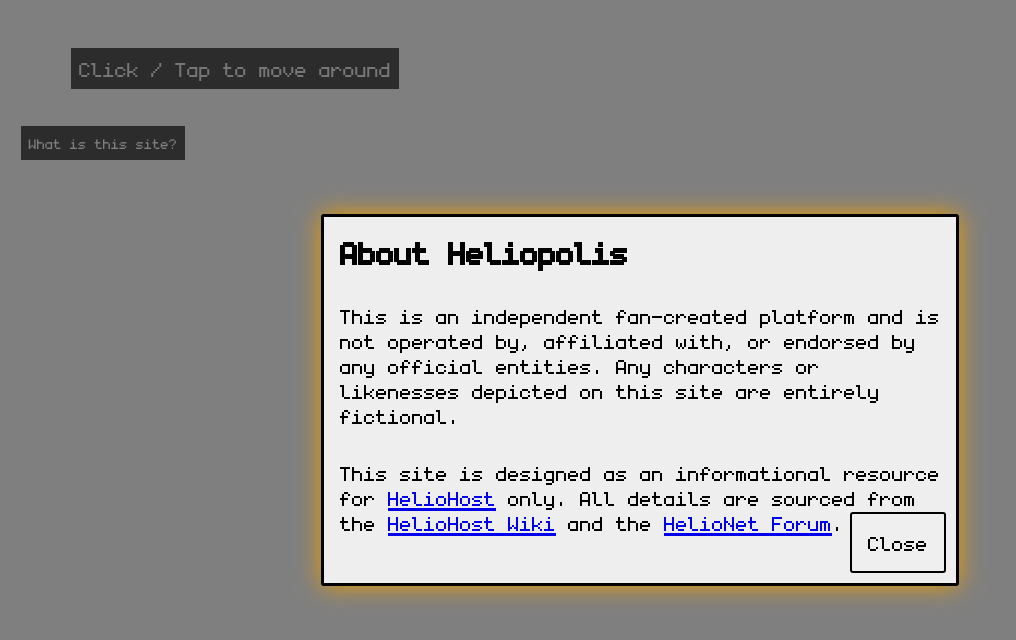
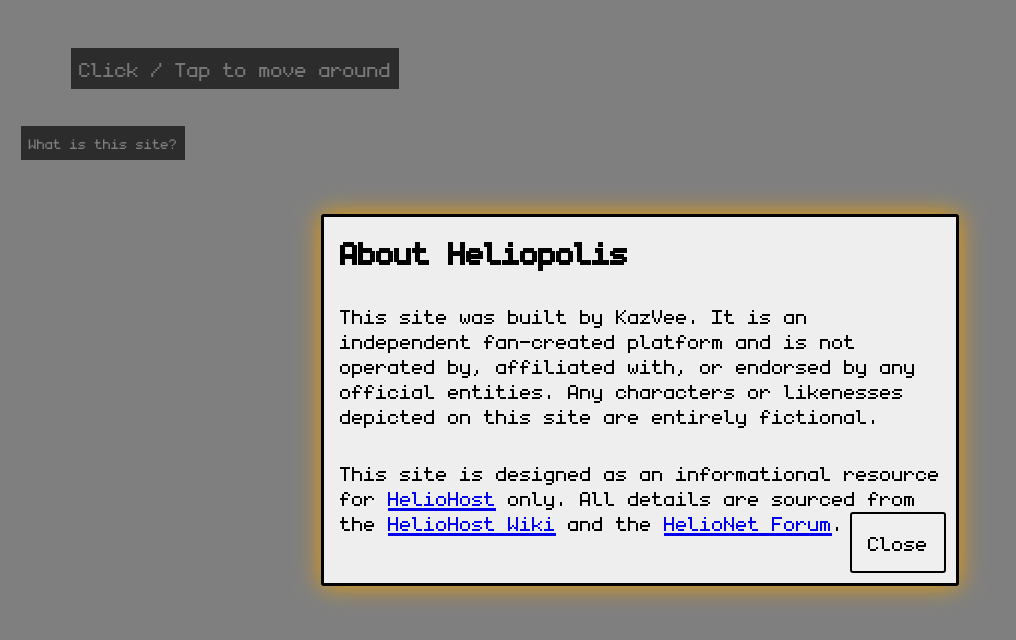
Before and after one commit to kazvee/heliopolis, a website built with Vite: page index.html in a window 1280 px wide. Both pictures are taken after a click on the link "What is this site?". Shown: the whole page, without its empty margins (0-1016 px from the left). Built offline with nearby package versions, Linux system fonts and the light colour scheme; what kaplay, passive-events-support would draw is missing.

Commit message:
chore: update site info text

```diff
--- a/index.html
+++ b/index.html
@@ -28,7 +28,7 @@
   <div id='info-overlay'></div>
   <div id='info-popup'>
     <h2>About Heliopolis</h2>
-    <p>This is an independent fan-created platform and is not operated by, affiliated with, or endorsed by any official entities. Any characters or likenesses depicted on this site are entirely fictional.</p>
+    <p>This site was built by KazVee. It is an independent fan-created platform and is not operated by, affiliated with, or endorsed by any official entities. Any characters or likenesses depicted on this site are entirely fictional.</p>
     <p>This site is designed as an informational resource for <a href="https://heliohost.org/" target="_blank">HelioHost</a> only. All details are sourced from the <a href="https://wiki.helionet.org/" target="_blank">HelioHost Wiki</a> and the <a href="https://helionet.org/" target="_blank">HelioNet Forum</a>.</p>
     <button id='info-popup-close-btn'>Close</button>
   </div>
```
